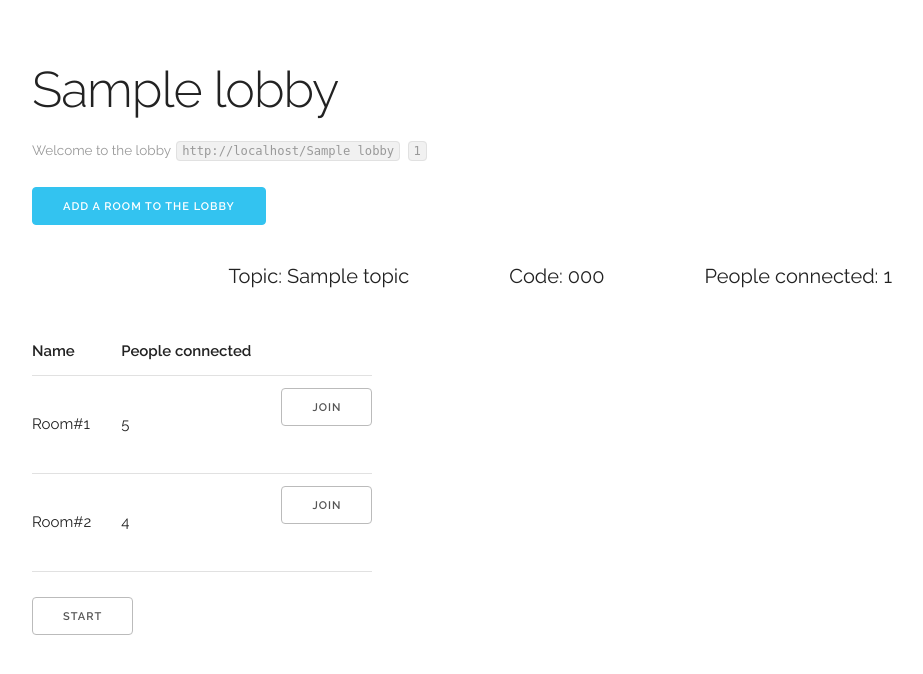
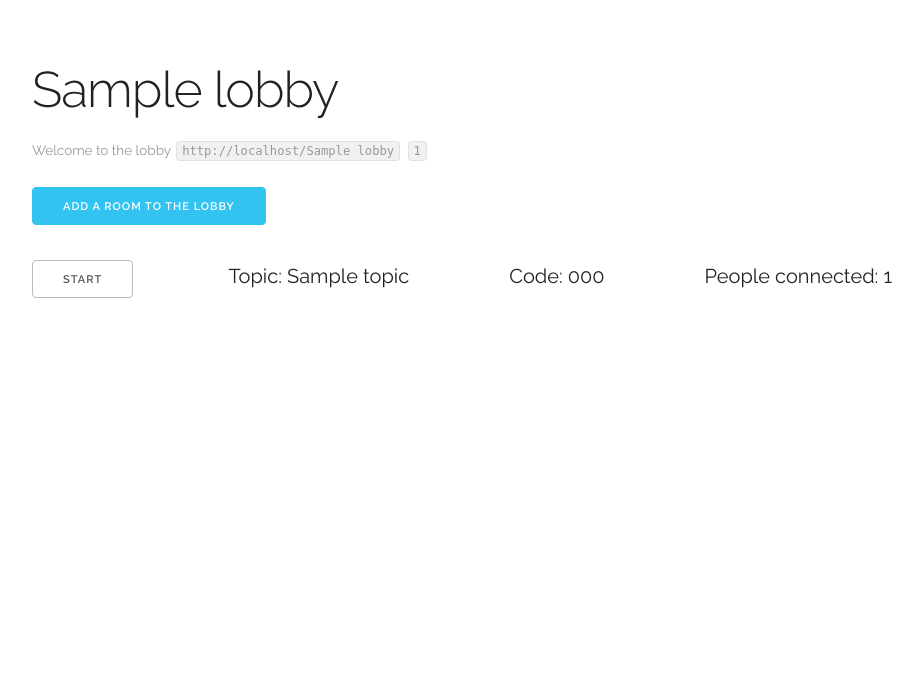
Before and after one commit to TDT4140-Breeze/Breeze, a Django app: template templates/chat/lobby.html in a window 1280 px wide. Shown: the top 674 px of the page, without its empty margins (128-1051 px from the left). Run offline with Django 3.2, Linux system fonts and the light colour scheme; tables that the repository leaves empty hold one stand-in row (values such as "Sample post"); the template is opened without the code that fills it: values that come from a table or form of the project are taken from there, most other values are stand-ins (such as "Sample title", 1, 10 or a date in 2020).

Commit message:
Remove room table

```diff
--- a/templates/chat/lobby.html
+++ b/templates/chat/lobby.html
@@ -21,27 +21,9 @@
     <li><p id="lobbyHeader">Topic: {{topic}}</p></li>
 </ul>
 
-<table>
-    <tr>
-        <th>Name</th>
-        <th>People connected</th>
-        <th></th>
-    </tr>
-    <tr>
-        <td>Room#1</td>
-        <td>5</td>
-        <td><form action="http://localhost:8000/room1/"><button>Join</button>
-        </form></td>
-    </tr>
-    <tr>
-        <td>Room#2</td>
-        <td>4</td>
-        <td><form action="http://localhost:8000/room2/"><button>Join</button>
-        </form>
-        </td>
-    </tr>
-</table>
-<button id="startLobby">Start</button>
+<p>
+    <button id="startLobby">Start</button>
+</p>
 {% endblock content %}
 
 {% block afterbody %}
```
